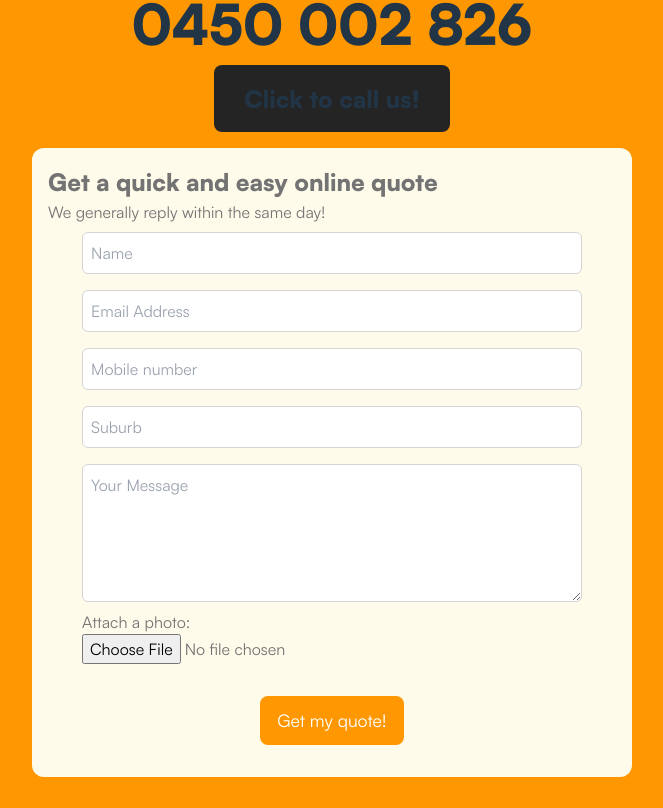
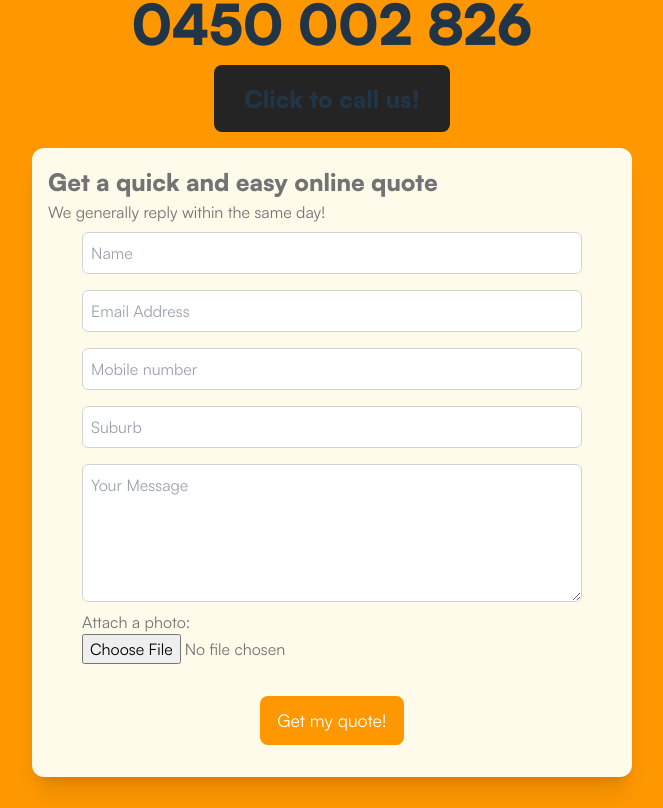
Before and after one commit to NeggFriedRice/body-solutions-pdr, a React (Vite) app: page / in a window 1280 px wide. Shown: the part 1984-2792 px from the top of the page, without its empty margins (308-971 px from the left). Built offline with nearby package versions, Linux system fonts and the light colour scheme; the HTML template or start-up script is replaced by a standard one.

Commit message:
Add shadow to quote form

```diff
--- a/src/components/Quote.jsx
+++ b/src/components/Quote.jsx
@@ -7,7 +7,7 @@ export default function Quote() {
 
     return (
         <div className="flex justify-center py-4">
-            <div className="bg-amber-50 text-neutral-500 p-4 rounded-xl  w-[90vw]">
+            <div className="bg-amber-50 text-neutral-500 p-4 rounded-xl w-[90vw] shadow-xl">
             <h1 className="text-[1.5rem] font-[SatoshiBlack]">Get a quick and easy online quote</h1>
             <p>We generally reply within the same day!</p>
             <form target="_blank" action="https://formsubmit.co/tomloo222@gmail.com" method="POST" encType="multipart/form-data">
```
